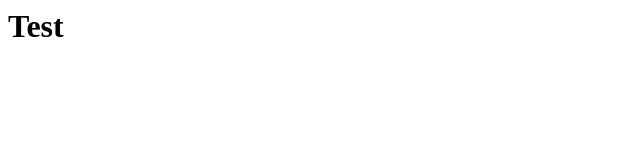
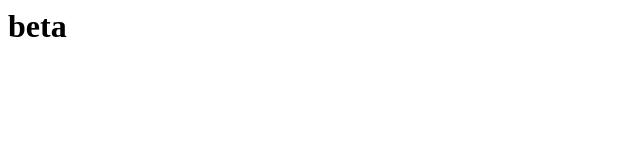
Before and after one commit to Juezx/webPage, a plain HTML site: page index.html in a window 1280 px wide. Shown: the full height of the page, 0-640 px from the left. Drawn offline with Linux system fonts and the light colour scheme.

Commit message:
Update index.html

```diff
--- a/index.html
+++ b/index.html
@@ -1 +1 @@
-<h1> Test </h1>
+<h1> beta </h1>
```
